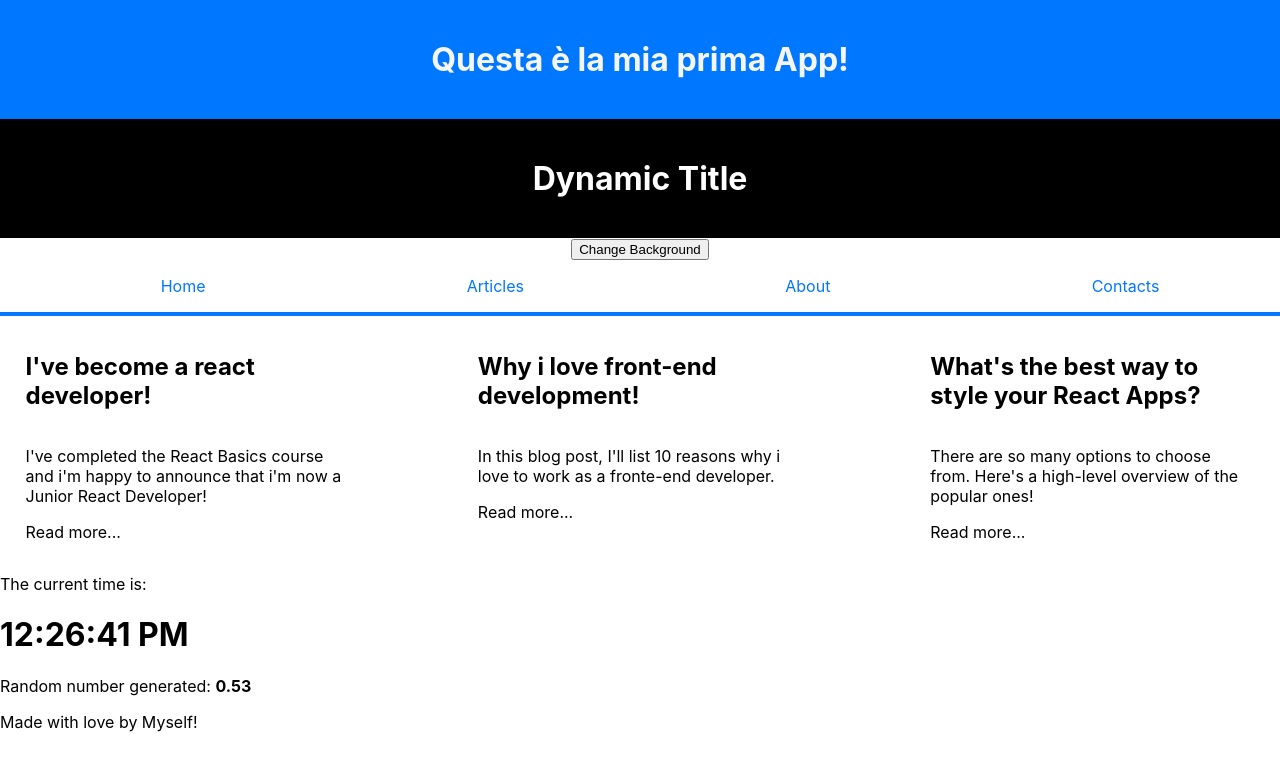
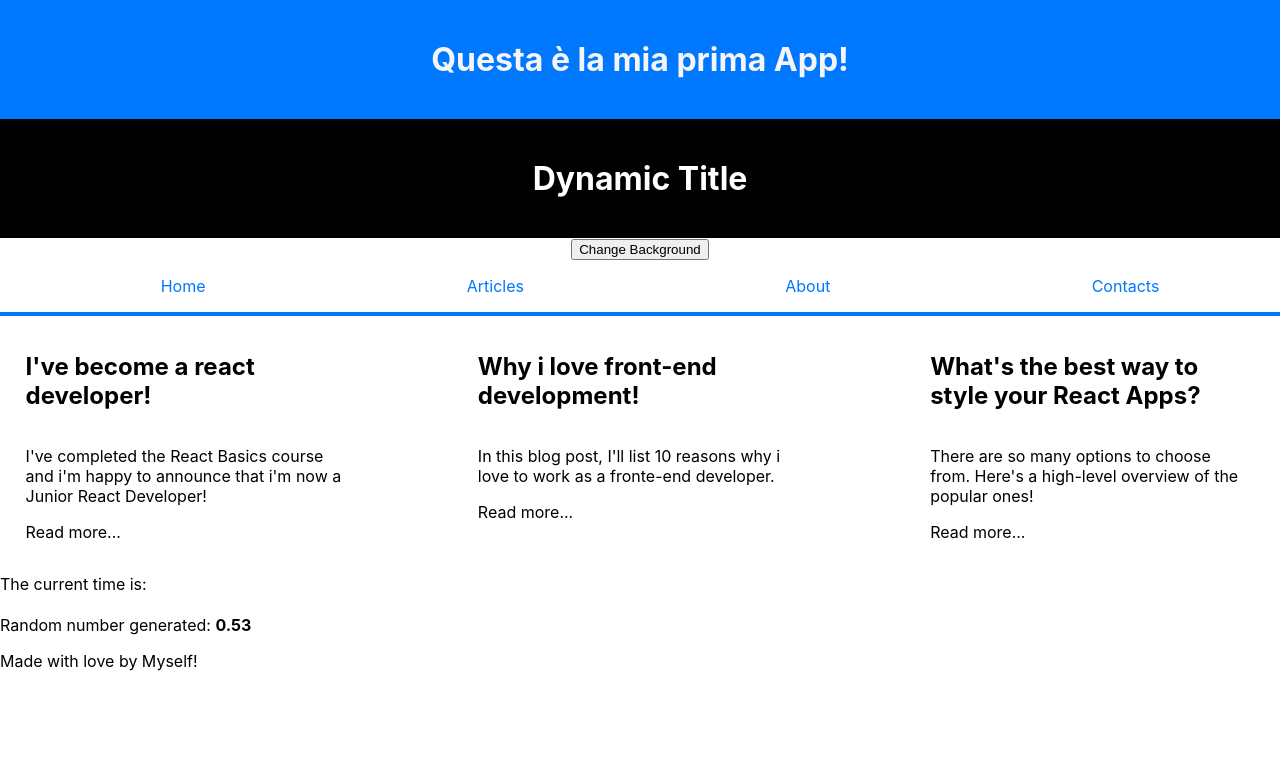
Before and after one commit to salvatorequagliariello/meta-course, a React (Create React App) app in the folder first-app/: page / in a window 1280 px wide. Shown: the top 770 px of the page. Built offline with nearby package versions, Linux system fonts and the light colour scheme.

Commit message:
updated clock component

```diff
--- a/first-app/src/App.js
+++ b/first-app/src/App.js
@@ -1,4 +1,5 @@
 import logo from './logo.svg';
+import React, {useState} from 'react';
 import './App.css';
 import Nav from './components/Nav';
 import Intro1 from './components/Intro1';
--- a/first-app/src/components/Clock.js
+++ b/first-app/src/components/Clock.js
@@ -1,3 +1,4 @@
+import { useState } from "react";
 
 function Message(props) {
     return (
@@ -7,11 +8,16 @@ function Message(props) {
 
 function Clock() {
     const data = new Date();
+    const [defaultTime, setTime] = useState(data.toLocaleTimeString());
+
+    function changeTime() {
+        setTime(data.toLocaleTimeString());
+    }
 
     return (
         <div>
             The current time is:
-            <Message message={data.toLocaleTimeString()}/>
+            <Message message={changeTime} onChange={changeTime}/>
         </div>
     );
 };
```
